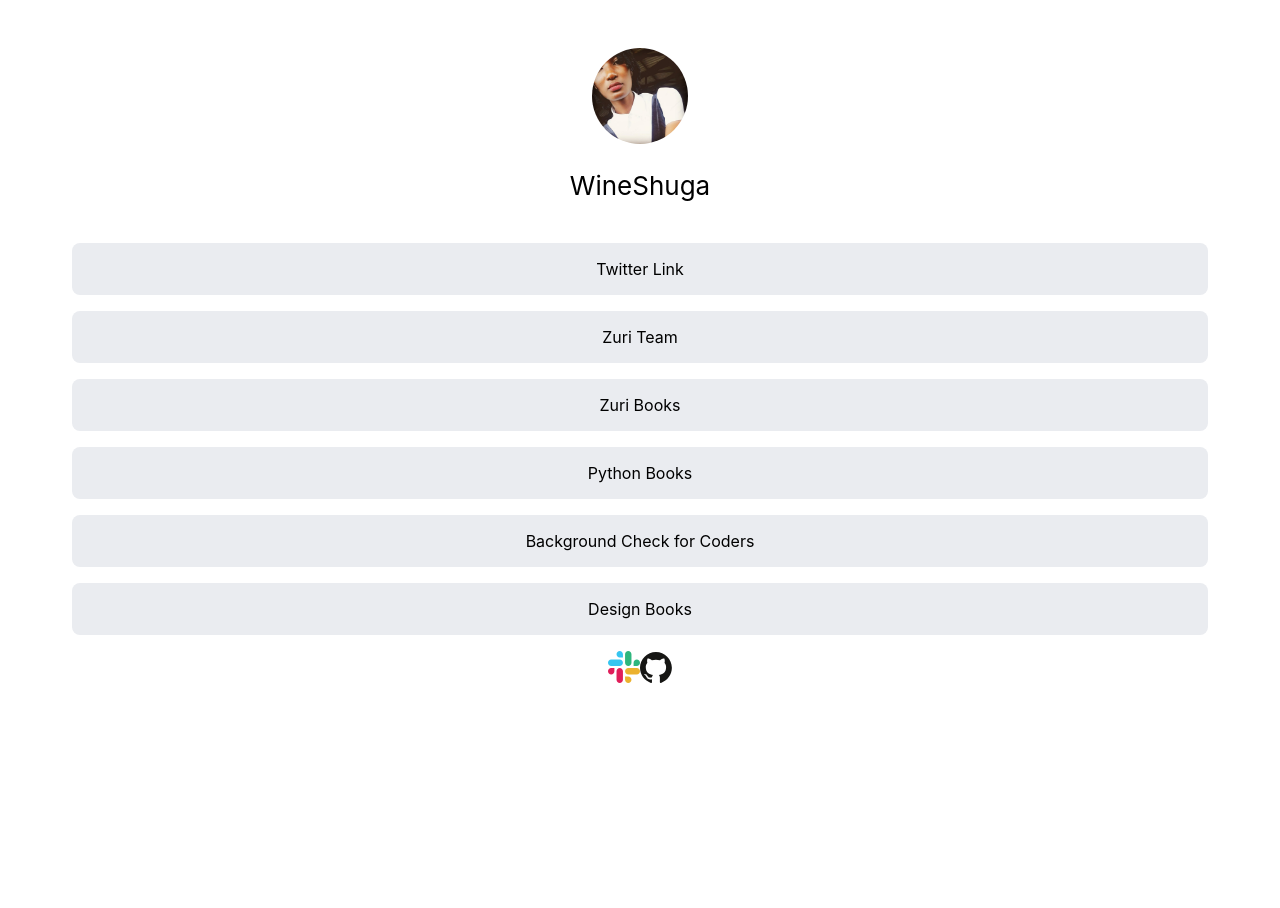
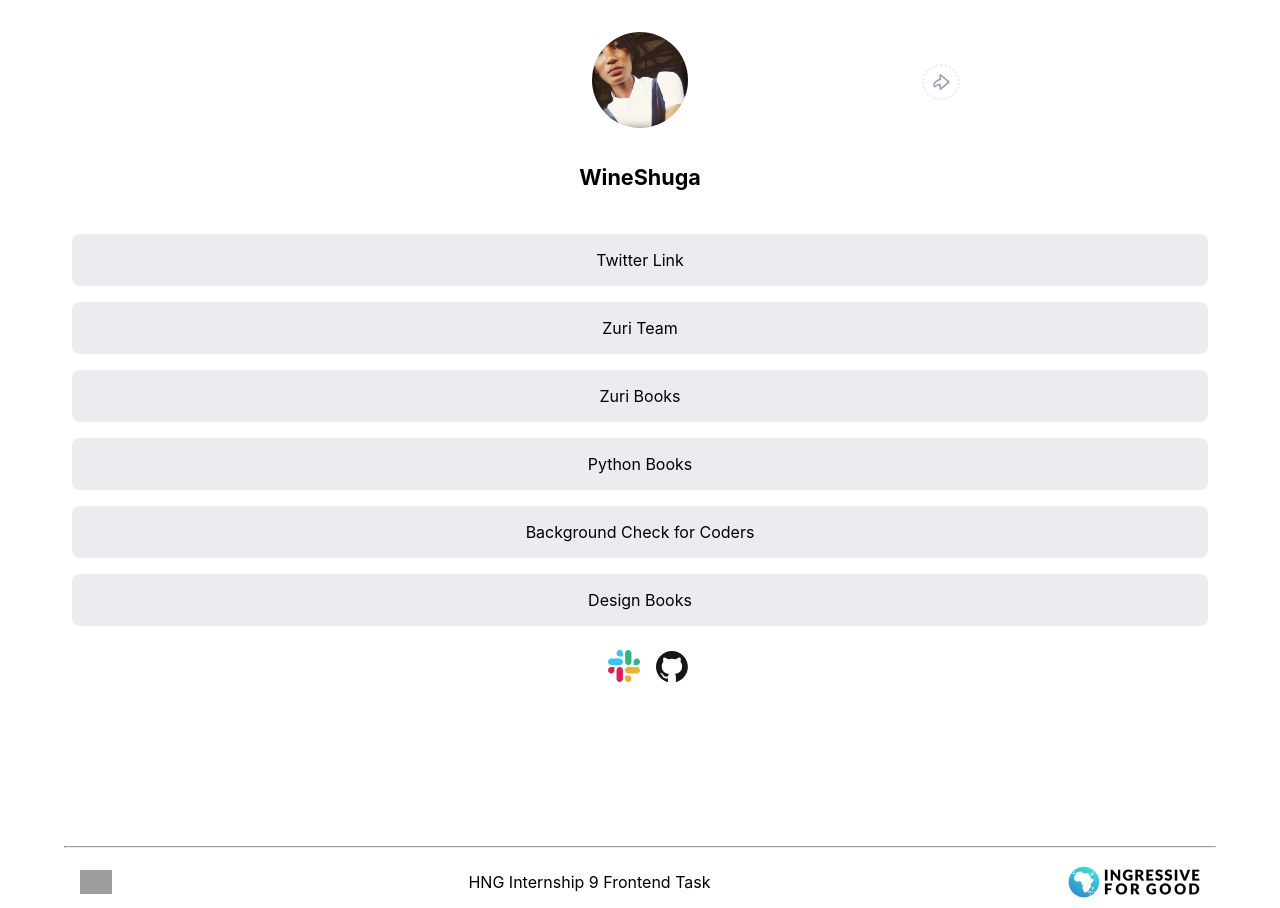
Before and after one commit to Wineshuga/Front-End-Stage-1-Task, a React (Create React App) app in the folder single-page-profile/: page / in a window 1280 px wide. Before the commit the page ends 800 px from the top, so only its background shows below. Built offline with nearby package versions, Linux system fonts and the light colour scheme; grey boxes are pictures that could not be loaded.

Commit message:
completed footer component, changed profile

```diff
--- a/single-page-profile/src/App.css
+++ b/single-page-profile/src/App.css
@@ -1,24 +1,33 @@
 .App {
   text-align: center;
-  background-color: #ffffff;
+  background-color: #fff;
 }
-
-.my-picture {
+#profile__img {
   width: 6rem;
   border-radius: 50%;
 }
 
+.share-icon {
+  border: 2px dotted #EAECF0;
+  padding: 0.5rem;
+  border-radius: 50%;
+  position: absolute;
+  right: 20rem;
+  top: 2rem;
+}
+
 .App-header {
-  margin-top: 3rem;
+  margin-top: 2rem;
   display: flex;
   flex-direction: column;
   align-items: center;
   justify-content: center;
   font-size: calc(10px + 2vmin);
   color: black;
+  position: relative;
 }
 
-#btn__twitter,
+#twitter,
 #btn__zuri,
 #books,
 #book__python,
@@ -28,13 +37,31 @@
   text-decoration: none;
   display: block;
   padding: 1rem;
-  margin: 1rem 0.5rem;
+  margin: 0.5rem 0.5rem 1rem 0.5rem;
   border-radius: 0.5rem;
   background-color: #EAECF0;
 }
 
 .icon {
   width: 2rem;
+  margin-left: 1rem;
+  margin-top: 0.5rem;
+}
+
+.icon-div {
+  display: flex;
+  justify-content: space-between;
+  align-items: center;
+  padding: 0 1rem;
+}
+
+.footer {
+  width: 90vw;
+  margin: 10rem auto 0 auto;
+}
+
+.left-icon {
+  height: 3vh;
 }
 
 .main-links {
--- a/single-page-profile/src/App.js
+++ b/single-page-profile/src/App.js
@@ -1,12 +1,14 @@
 import Main from "./Components/Main";
 import './App.css';
 import Header from "./Components/Header";
+import Footer from "./Components/Footer";
 
 function App() {
   return (
     <div className="App">
       <Header/>
       <Main/>
+      <Footer/>
     </div>
   );
 }
--- a/single-page-profile/src/Components/Footer.js
+++ b/single-page-profile/src/Components/Footer.js
@@ -1,7 +1,15 @@
+import Vector from "../Vector.png";
+import I4G from "../I4G.png";
+
 const Footer = () => {
     return (
-        <footer>
-
+        <footer className="footer">
+            <hr />
+            <div className="icon-div">
+                <img src={Vector} className="left-icon" alt="icon" />
+                <p>HNG Internship 9 Frontend Task</p>
+                <img src={I4G} className="right-icon" alt="icon" />
+            </div>
         </footer>
     )
 }
--- a/single-page-profile/src/Components/Header.js
+++ b/single-page-profile/src/Components/Header.js
@@ -1,11 +1,13 @@
 import pic from "../pic.jpg";
+import Icon from "../Icon.png";
 
 const Header = () => {
     return (
         <header className="App-header">
-            <img src={pic} className="my-picture" alt="logo" />
-            <p>WineShuga</p>
-      </header>
+            <img src={pic} id="profile__img" alt="logo" />
+            <h5>WineShuga</h5>
+            <img className="share-icon" src={Icon} alt="icon" />
+        </header>
     )
 }
 
--- a/single-page-profile/src/Components/Main.js
+++ b/single-page-profile/src/Components/Main.js
@@ -5,11 +5,11 @@ import slack from "../slack.svg";
 const Main = () => {
     return (
         <main className="main-links">
-            <Link id="btn__twitter" href="https://www.twitter.com/wineshuga/" text="Twitter Link" />
+            <Link id="twitter" href="https://www.twitter.com/wineshuga/" text="Twitter Link" />
             <Link id="btn__zuri" href="https://training.zuri.team/" text="Zuri Team" />
             <Link id="books" href="https://books.zuri.team/" text="Zuri Books" />
             <Link id="book__python" href="https://books.zuri.team/python-for-beginners?ref_id=wineshuga" text="Python Books" />
-            <Link id="pitch" href="https://background.zuri.team" text="Background Check for Coders" />
+            <Link id="pitch" href="https://backgroundcheck.zuri.team/" text="Background Check for Coders" />
             <Link id="book__design" href="https://books.zuri.team/design-rules" text="Design Books" />
             <a href="https://github.com/wineshuga" target="_blank" rel="noopener noreferrer"
             ><img src={slack} className="icon" alt="slack link" /></a>
```
Also changed, not shown: single-page-profile/src/Icon.png (added), single-page-profile/src/logo.svg (deleted).
